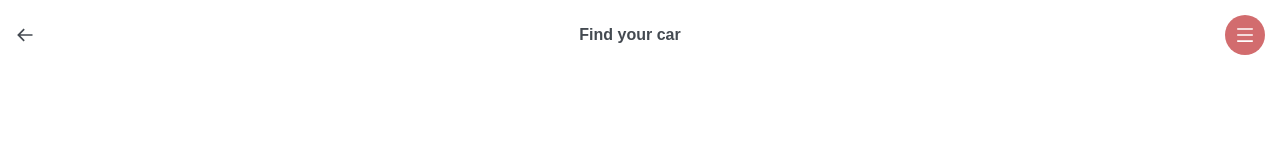
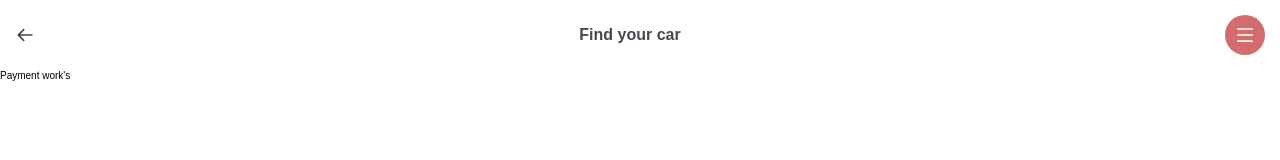
Before and after one commit to wilmion/rent-carts, a React app: page /admin/payment/1 in a window 1280 px wide. Shown: the top 160 px of the page. Built offline with nearby package versions, Linux system fonts and the light colour scheme; no server answers.

Commit message:
agregando la seccion de editamiento de pagos

```diff
--- a/package.json
+++ b/package.json
@@ -34,7 +34,7 @@
     "@types/react-router-dom": "^5.1.7",
     "axios": "^0.21.1",
     "crypto-browserify": "^3.12.0",
-    "crypto-js": "^4.0.0",
+    "crypto-js": "^3.1.9-1",
     "node-fetch": "^2.6.1",
     "react": "^17.0.2",
     "react-dom": "^17.0.2",
--- /dev/null
+++ b/src/pages/PaymentDetail.tsx
@@ -0,0 +1,30 @@
+import React from 'react'
+import { connect } from 'react-redux';
+import { useParams } from 'react-router-dom';
+
+import { IPaymentApi, IState } from '../models/interface';
+
+import "../sass/pages/payment-detail.scss";
+
+interface IProps {
+    payments: IPaymentApi[]
+}
+
+const PaymentDetail:React.FC<IProps> = () => {
+
+    const params = useParams<{id:string}>();
+
+    console.log(params);
+
+    return (
+        <section className="payment-detail">
+            Payment work's
+        </section>
+    )
+}
+
+const mapStateToProps = (state:IState) => ({
+    payments: state.payments
+})
+
+export default connect( mapStateToProps , null )(PaymentDetail)
--- a/src/routes/index.tsx
+++ b/src/routes/index.tsx
@@ -16,6 +16,7 @@ const Register = lazy(() => import('../pages/Register'));
 const MyAccount = lazy(() => import('../pages/MyAccount'));
 const Admin = lazy(() => import('../containers/Admin'));
 const AddOrEditProduct = lazy(() => import('../pages/AddOrEditProduct'));
+const PaymentDetail = lazy(() => import('../pages/PaymentDetail'));
 
 let loggeaded:boolean = false
 
@@ -43,6 +44,7 @@ const App:React.FC<{user:IUser | null}> = (props) => {
                         <Route path="/profile" exact component={logged? MyAccount : Login} />
                         <Route path="/admin/:section" exact component={Admin} />
                         <Route path="/admin/add/:id" exact component={AddOrEditProduct} />
+                        <Route path="/admin/payment/:id" exact component={PaymentDetail} />
                     </Layout>
 
                 </Switch>
--- /dev/null
+++ b/src/sass/pages/payment-detail.scss
@@ -0,0 +1,4 @@
+@import "../global/variables.scss";
+
+.payment-detail {
+}
--- a/src/utils/redux/login.ts
+++ b/src/utils/redux/login.ts
@@ -8,8 +8,6 @@ export const logIn = async (token:string , id:string):Promise<void> => {
         const [ data , error ] = await GET('users' , id ,'' , token);
 
         store.dispatch(login(data));
-
-        console.log(data)
     }catch(e) {
         logIn(token , id);
     }
```
Also changed, not shown: 1 other file (tests, documents, lock files or other folders).
